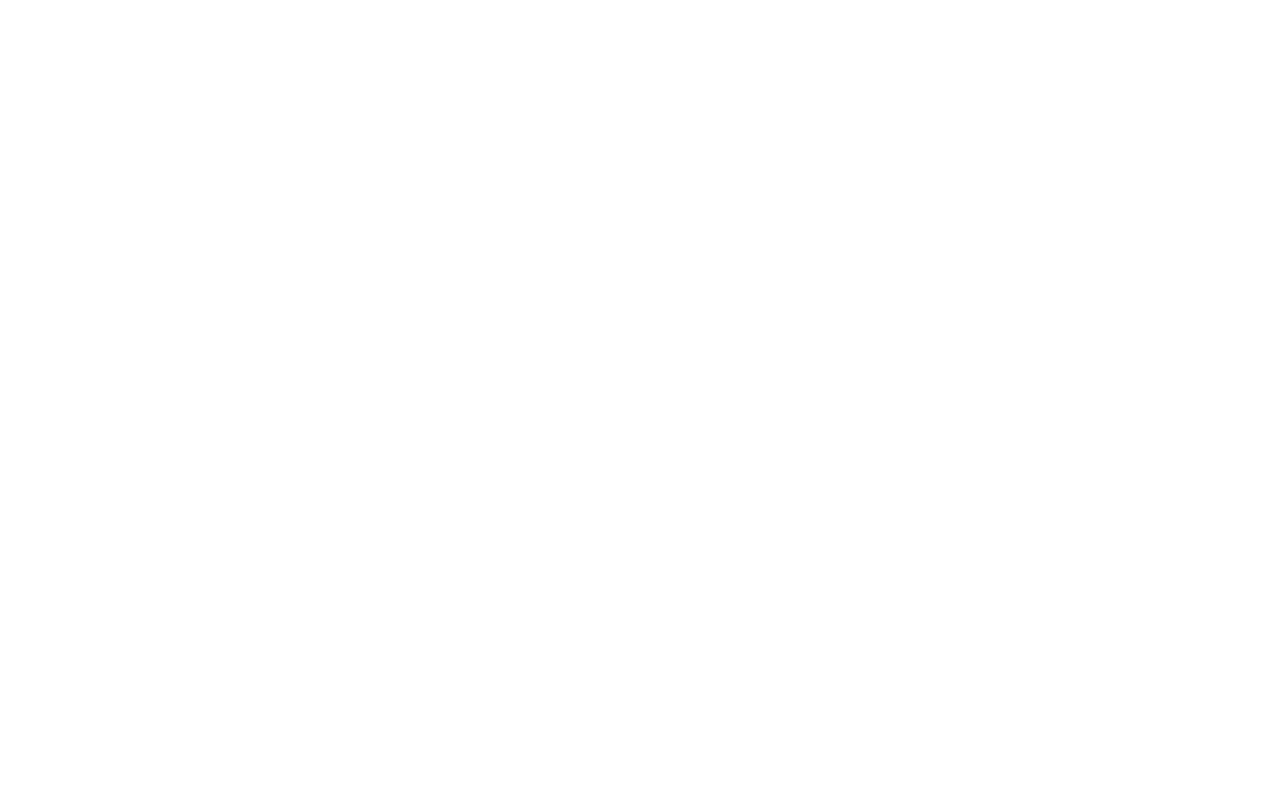
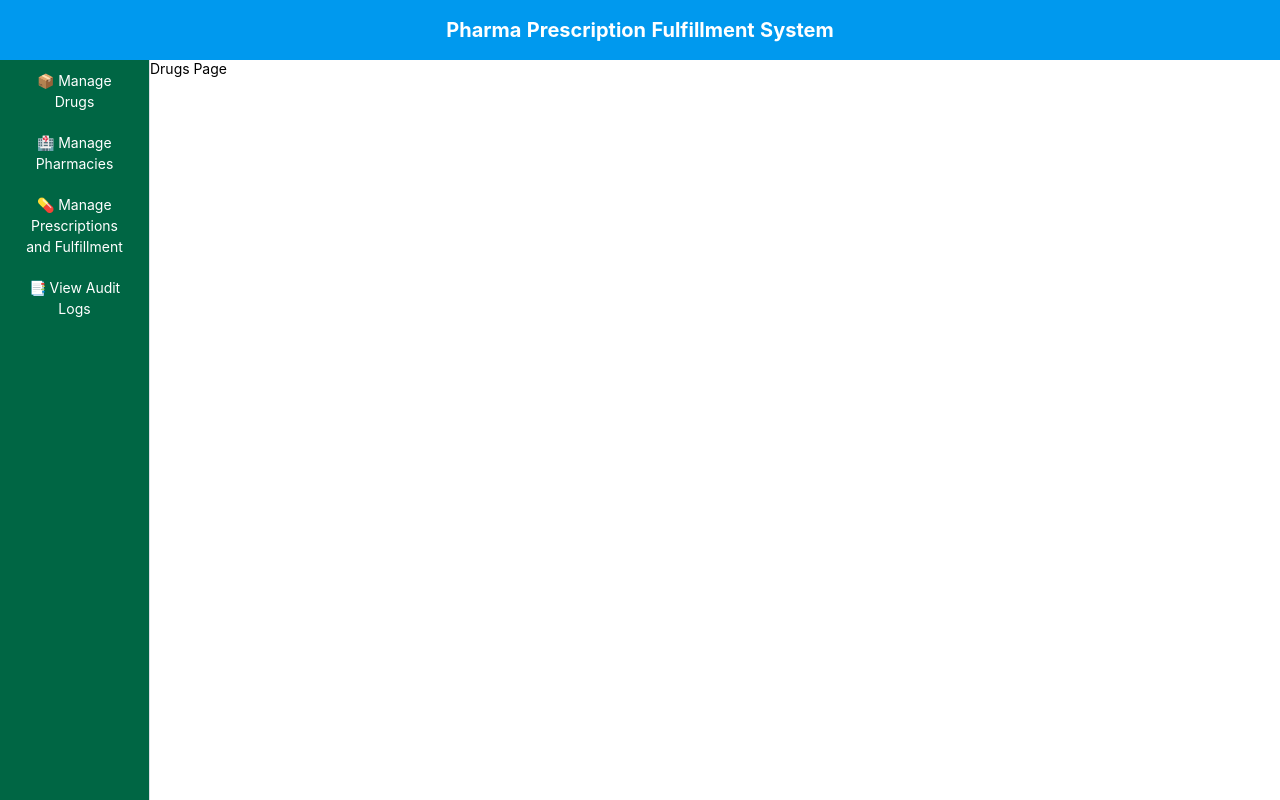
Before and after one commit to fenfanhe02/Pharma-Prescription-Fulfillment-System, a Vue app: page /drugs in a window 1280 px wide. Before the commit this address had no page. Built offline with nearby package versions, Linux system fonts and the light colour scheme.

Commit message:
feat: add the menu

```diff
--- a/src/constants/menu.ts
+++ b/src/constants/menu.ts
@@ -7,28 +7,20 @@ interface MenuItem {
 
 const menu:Array<MenuItem> = [
     {
-        title: '首页',
-        path: '/main/home'
+        title: '📦 Manage Drugs',
+        path: '/drugs'
     },
     {
-        title: '重大危险源管理',
-        path: '/main/item-one'
+        title: '🏥 Manage Pharmacies',
+        path: '/pharmacies'
     },
     {
-        title: '企业化学品信息',
-        path: '/main/item-two'
+        title: '💊 Manage Prescriptions and Fulfillment',
+        path: '/prescriptions'
     },
     {
-        title: '生产装置信息',
-        path: '/main/item-three'
-    },
-    {
-        title: '报警管理',
-        path: '/main/item-four'
-    },
-    {
-        title: '管理用户',
-        path: '/main/user'
+        title: '📑 View Audit Logs',
+        path: '/logs'
     }
 ];
 
--- a/src/enums/route.ts
+++ b/src/enums/route.ts
@@ -1,11 +1,17 @@
 export enum RoutePath {
   INDEX = '/',
   DRUGS = '/drugs',
+  PHARMACIES = '/pharmacies',
+  PRESCRIPTIONS = '/prescriptions',
+  LOGS = '/logs',
 }
 
 export const RoutePathToNameMap = new Map(
   [
     [RoutePath.INDEX, 'index'],
     [RoutePath.DRUGS, 'drugs'],
+    [RoutePath.PHARMACIES, 'pharmacies'],
+    [RoutePath.PRESCRIPTIONS, 'prescriptions'],
+    [RoutePath.LOGS, 'logs'],
   ]
 )
--- /dev/null
+++ b/src/pages/Drugs/index.vue
@@ -0,0 +1,11 @@
+<template>
+    <div>
+        Drugs Page
+    </div>
+  </template>
+
+  <script setup lang="ts">
+  </script>
+
+  <style lang="scss" scoped>
+  </style>
--- a/src/pages/Main/components/Header.vue
+++ b/src/pages/Main/components/Header.vue
@@ -1,35 +1,11 @@
 <template>
     <div class="header-container">
-        <span class="title">重大危险源监测预警系统</span>
-        <span class="user-text">欢迎 {{ props.role }}</span>
-        <el-icon class="user-icon" :size="20" color="white">
-            <User />
-        </el-icon>
-        <span class="exit-text" @click="handleExit">退出</span>
+        <span class="title">Pharma Prescription Fulfillment System</span>
     </div>
 </template>
 
 <script setup lang="ts">
-import { client } from '@/services/baseRequest';
-import { User } from '@element-plus/icons-vue'
-import { ElMessage } from 'element-plus';
-import { useRouter } from 'vue-router'
 
-interface Props {
-    role: string;
-}
-const props = defineProps<Props>()
-
-const router = useRouter()
-
-const handleExit = () => {
-    client.post('/logout').then(() => {
-        router.push('/login')
-        ElMessage.success('退出成功')
-    }).catch(() => {
-        ElMessage.error('退出失败')
-    })
-}
 </script>
 
 <style lang="scss" scoped>
@@ -41,39 +17,11 @@ const handleExit = () => {
     .title {
         font-size: 20px;
         color: white;
-        margin-left: 20px;
+        display: flex;
+        justify-content: center;
+        margin: 0 auto;
         line-height: 60px;
         font-weight: bold;
     }
-
-    .user-icon {
-        position: absolute;
-        right: 60px;
-        top: 20px;
-
-        &:hover {
-            cursor: pointer;
-        }
-    }
-
-    .user-text {
-        position: absolute;
-        right: 100px;
-        top: 20px;
-        color: white;
-        font-size: 16px;
-    }
-
-    .exit-text {
-        position: absolute;
-        right: 20px;
-        top: 20px;
-        color: white;
-        font-size: 16px;
-
-        &:hover {
-            cursor: pointer;
-        }
-    }
 }
 </style>
--- a/src/pages/Main/components/SideBar.vue
+++ b/src/pages/Main/components/SideBar.vue
@@ -1,6 +1,6 @@
 <template>
     <div class="container">
-        <el-menu @open="handleOpen" @close="handleClose" :unique-opened="true" :router="true" background-color="rgb(0, 102, 68)" text-color="white" active-text-color="white">
+        <el-menu class="el-menu" @open="handleOpen" @close="handleClose" :unique-opened="true" :router="true" background-color="rgb(0, 102, 68)" text-color="white" active-text-color="white">
             <el-menu-item v-for="(item,index) in props.menu" :key="index" :index="index.toString()" :route="item.path" class="menu-item">
                 <span>{{item.title}}</span>
             </el-menu-item>
@@ -36,12 +36,25 @@ const handleClose = (key: string, keyPath: string[]) => {
     .el-menu {
         width: 150px;
         height: 100%;
-    }
 
-    .menu-item {
-        display: flex;
-        justify-content: center;
-        align-items: center;
+        .el-menu-item {
+            height: auto;
+            min-height: 56px;
+            white-space: normal;
+            line-height: 1.5;
+            padding-top: 10px;
+            padding-bottom: 10px;
+            text-align: center;
+            display: flex;
+            align-items: center;
+            justify-content: center;
+
+            span {
+                word-break: break-word;
+                overflow-wrap: break-word;
+                width: 100%;
+            }
+        }
     }
 }
 </style>
--- a/src/pages/Main/index.vue
+++ b/src/pages/Main/index.vue
@@ -1,5 +1,5 @@
 <template>
-    <Header :role="roleConvert(userStore.role)" />
+    <Header />
     <div class="container">
         <side-bar :menu="menu"></side-bar>
         <router-view />
--- /dev/null
+++ b/src/pages/Pharmacies/index.vue
@@ -0,0 +1,11 @@
+<template>
+    <div>
+        Pharmacies Page
+    </div>
+  </template>
+
+  <script setup lang="ts">
+  </script>
+
+  <style lang="scss" scoped>
+  </style>
--- /dev/null
+++ b/src/pages/Prescriptions/index.vue
@@ -0,0 +1,11 @@
+<template>
+    <div>
+        Prescriptions Page
+    </div>
+  </template>
+
+  <script setup lang="ts">
+  </script>
+
+  <style lang="scss" scoped>
+  </style>
--- a/src/router/index.ts
+++ b/src/router/index.ts
@@ -7,8 +7,35 @@ const routes: Array<RouteRecordRaw> = [
   {
     path: RoutePath.INDEX,
     name: RoutePathToNameMap.get(RoutePath.INDEX),
-    component: () => import('@/pages/Main/index.vue')
+    component: () => import('@/pages/Main/index.vue'),
+    children: [
+      {
+        path: RoutePath.DRUGS,
+        name: RoutePathToNameMap.get(RoutePath.DRUGS),
+        component: () => import('@/pages/Drugs/index.vue'),
+      },
+      {
+        path: RoutePath.PHARMACIES,
+        name: RoutePathToNameMap.get(RoutePath.PHARMACIES),
+        component: () => import('@/pages/Pharmacies/index.vue'),
+      },
+      {
+        path: RoutePath.PRESCRIPTIONS,
+        name: RoutePathToNameMap.get(RoutePath.PRESCRIPTIONS),
+        component: () => import('@/pages/Prescriptions/index.vue'),
+      },
+      {
+        path: RoutePath.LOGS,
+        name: RoutePathToNameMap.get(RoutePath.LOGS),
+        component: () => import('@/pages/Logs/index.vue'),
+      }
+    ]
   },
+  {
+    path: '/:pathMatch(.*)*',
+    name: 'NotFound',
+    component: () => import('@/pages/404/index.vue'),
+  }
 ];
 
 const router = createRouter({
@@ -17,7 +44,10 @@ const router = createRouter({
 });
 
 router.beforeEach((to, from, next) => {
-  next()
+  if (to.path === '/') {
+    next({ path: RoutePath.DRUGS });
+  }
+  next();
 });
 
 export default router;
```
